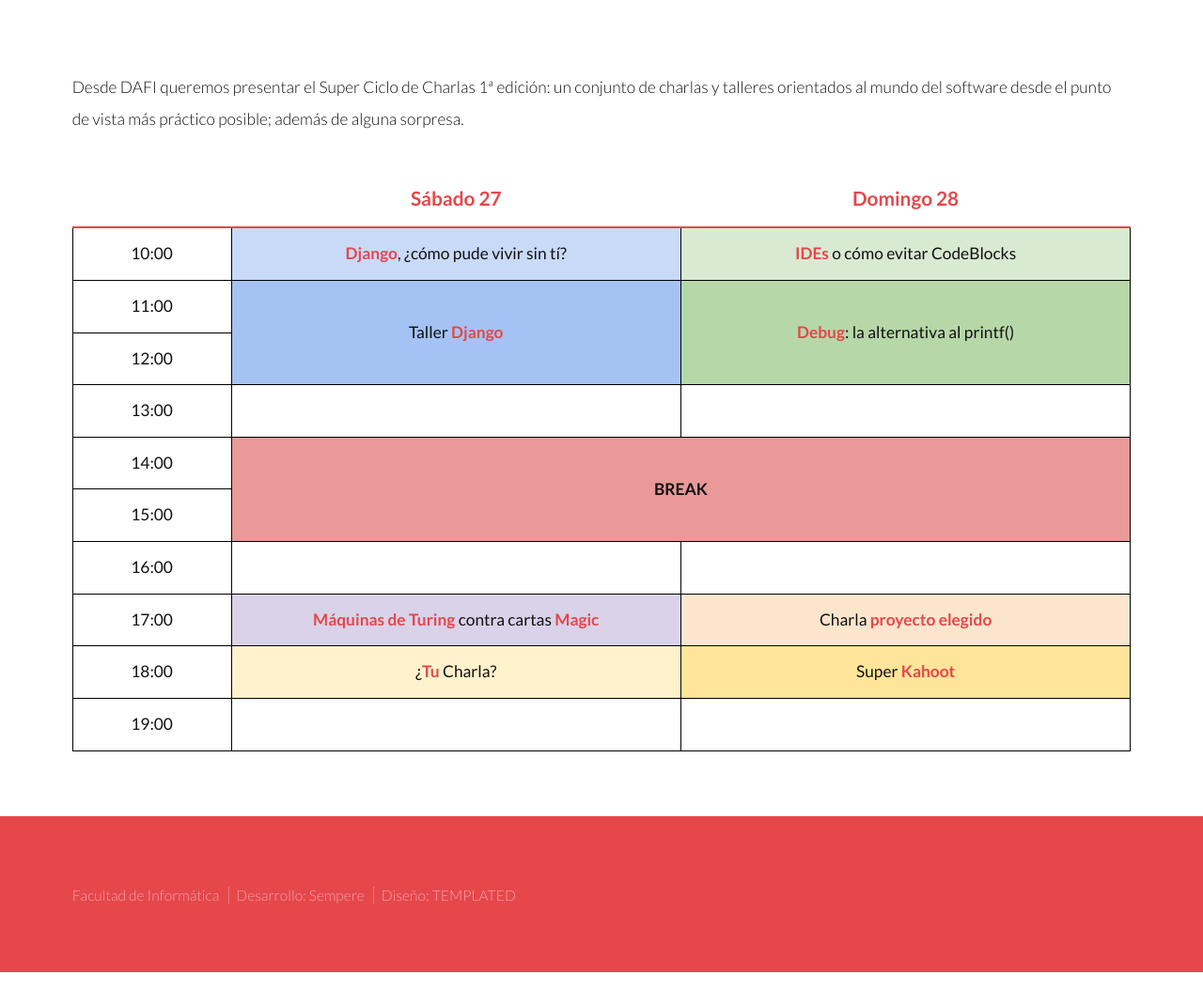
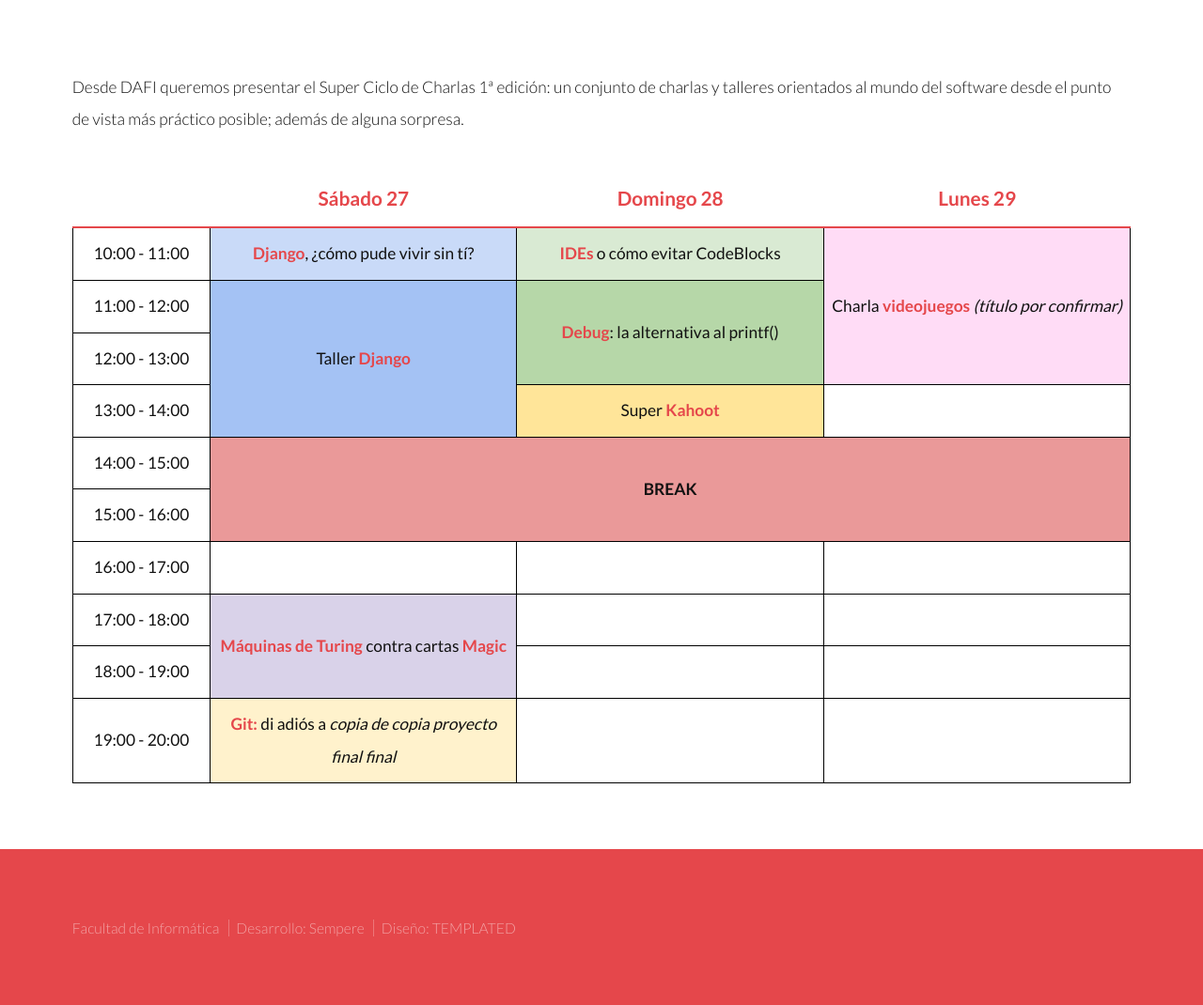
Before and after one commit to dafi-um/dafi-system, a Django app: template main/templates/flatpages/ciclocharlas.html in a window 1280 px wide. Shown: the part 89-1159 px from the top of the page at 94% size. Before the commit the page ends 1124 px from the top, so only its background shows below. Run offline with Django 3.2, Linux system fonts and the light colour scheme; the template is opened without the code that fills it, so the values that code supplies are empty; parts of the project's set-up code (start-up, migrations or seed data) failed here and were passed over; some libraries are stand-ins or nearby versions.

Commit message:
Timetable updated

```diff
--- a/main/templates/flatpages/ciclocharlas.html
+++ b/main/templates/flatpages/ciclocharlas.html
@@ -28,16 +28,20 @@
         }
 
             .table td:nth-child(1) {
-                width: 15%;
+                width: 13%;
                 text-align: center;
             }
 
             .table td:nth-child(2) {
-                width: 42.5%;
+                width: 29%;
             }
 
             .table td:nth-child(3) {
-                width: 42.5%;
+                width: 29%;
+            }
+
+            .table td:nth-child(3) {
+                width: 29%;
             }
 
         .table th {
@@ -51,7 +55,7 @@
             background-color: #D9EAD3;
         }
 
-        .table .cell-tucharla {
+        .table .cell-git {
             background-color: #FFF2CC;
         }
 
@@ -80,8 +84,8 @@
             background-color: #D9D2E9;
         }
 
-        .table .cell-proyectoganador {
-            background-color: #FCE5CD;
+        .table .cell-videojuegos {
+            background-color: #ffdcf6;
         }
     </style>
 
@@ -91,12 +95,13 @@
                 <th></th>
                 <th>Sábado 27</th>
                 <th>Domingo 28</th>
+                <th>Lunes 29</th>
             </tr>
         </thead>
 
         <tbody>
             <tr>
-                <td>10:00</td>
+                <td>10:00 - 11:00</td>
                 <td class="cell-django-1">
                     <span><b>Django</b>, ¿cómo pude vivir sin tí?</span>
                     <!--<span>(<a href="#">Zoom</a>)</span>-->
@@ -105,10 +110,14 @@
                     <span><b>IDEs</b> o cómo evitar CodeBlocks</span>
                     <!--<span>(<a href="#">Zoom</a>)</span>-->
                 </td>
+                <td class="cell-videojuegos", rowspan="3">
+                    <span>Charla <b>videojuegos</b>  <i>(título por confirmar)</i></span>
+                    <!--<span>(<a href="#">Zoom</a>)</span>-->
+                </td>
             </tr>
             <tr>
-                <td>11:00</td>
-                <td class="cell-django-2" rowspan="2">
+                <td>11:00 - 12:00</td>
+                <td class="cell-django-2" rowspan="3">
                     <span>Taller <b>Django</b></span>
                     <!--<span>(<a href="#">Zoom</a>)</span>-->
                 </td>
@@ -118,51 +127,59 @@
                 </td>
             </tr>
             <tr>
-                <td>12:00</td>
+                <td>12:00 - 13:00</td>
             </tr>
             <tr>
-                <td>13:00</td>
+                <td>13:00 - 14:00</td>
+                <td class="cell-kahoot">
+                    <span>Super <b>Kahoot</b></span>
+                    <!--<span>(<a href="#">Zoom</a>)</span>-->
+                </td>
+                <td>
+                </td>
+            </tr>
+            <tr>
+                <td>14:00 - 15:00</td>
+                <td class="cell-break" colspan="3" rowspan="2">BREAK</td>
+            </tr>
+            <tr>
+                <td>15:00 - 16:00</td>
+            </tr>
+            <tr>
+                <td>16:00 - 17:00</td>
+                <td>
+                </td>
+                <td>
+                </td>
+                <td>
+                </td>
+            </tr>
+            <tr>
+                <td>17:00 - 18:00</td>
+                <td class="cell-magic", rowspan="2">
+                    <span><b>Máquinas de Turing</b> contra cartas <b>Magic</b></span>
+                    <!--<span>(<a href="#">Zoom</a>)</span>-->
+                </td>
+                <td>
+                </td>
+                <td>
+                </td>
+            </tr>
+            <tr>
+                <td>18:00 - 19:00</td>
                 <td></td>
                 <td></td>
             </tr>
             <tr>
-                <td>14:00</td>
-                <td class="cell-break" colspan="2" rowspan="2">BREAK</td>
-            </tr>
-            <tr>
-                <td>15:00</td>
-            </tr>
-            <tr>
-                <td>16:00</td>
-                <td></td>
-                <td></td>
-            </tr>
-            <tr>
-                <td>17:00</td>
-                <td class="cell-magic">
-                    <span><b>Máquinas de Turing</b> contra cartas <b>Magic</b></span>
+                <td>19:00 - 20:00</td>
+                <td class="cell-git">
+                    <span><b>Git:</b> di adiós a <i>copia de copia proyecto final final</i></span>
                     <!--<span>(<a href="#">Zoom</a>)</span>-->
                 </td>
-                <td class="cell-proyectoganador">
-                    <span>Charla <b>proyecto elegido</b></span>
-                    <!--<span>(<a href="#">Zoom</a>)</span>-->
+                <td>
                 </td>
-            </tr>
-            <tr>
-                <td>18:00</td>
-                <td class="cell-tucharla">
-                    <span>¿<b>Tu</b> Charla?</span>
-                    <!--<span>(<a href="#">Zoom</a>)</span>-->
+                <td>
                 </td>
-                <td class="cell-kahoot">
-                    <span>Super <b>Kahoot</b></span>
-                    <!--<span>(<a href="#">Zoom</a>)</span>-->
-                </td>
-            </tr>
-            <tr>
-                <td>19:00</td>
-                <td></td>
-                <td></td>
             </tr>
         </tbody>
     </table>
```
